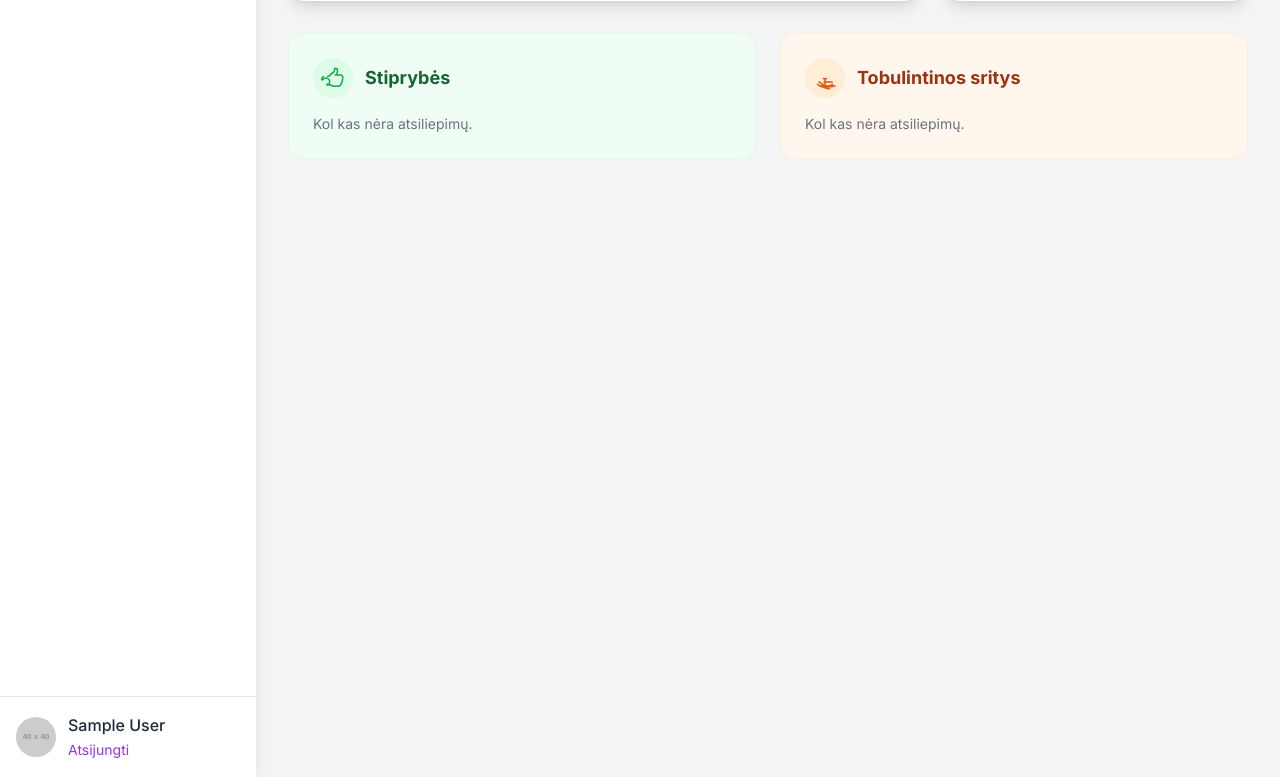
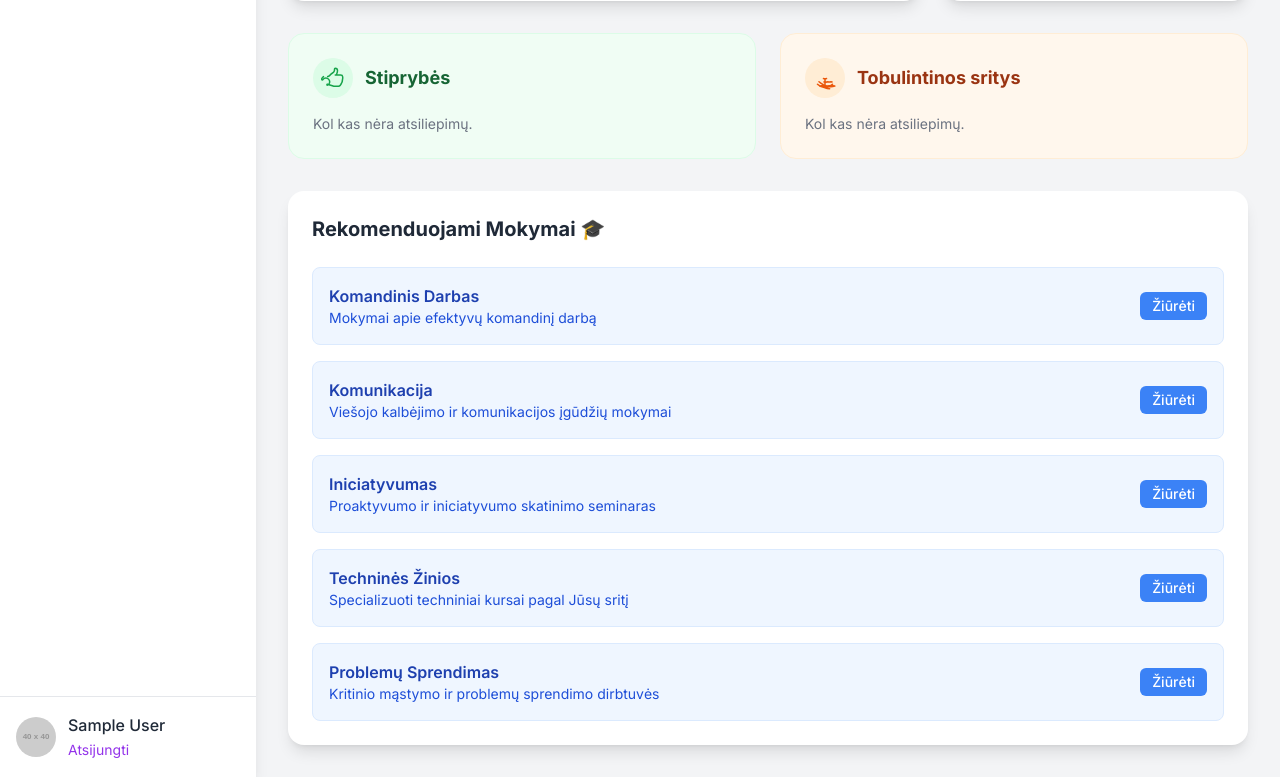
Before and after one commit to delfas2/feedbackas, a Django app: page /results/ in a window 1280 px wide. Shown: the part 679-1456 px from the top of the page. Run offline with Django 4.2, Linux system fonts and the light colour scheme; the visitor is signed in with stand-in values (Sample User, id 1); grey boxes labelled with a size stand in for pictures from a placeholder-image service; data that the repository does not hold is empty; some libraries are stand-ins or nearby versions.

Commit message:
Pridėti rekmenduojami mokymai

```diff
--- a/feedbackas/urls.py
+++ b/feedbackas/urls.py
@@ -33,5 +33,6 @@ urlpatterns = [
     path('team/', views.team_members_list, name='team_members_list'),
     path('tasks/dashboard/', views.my_tasks_list, name='my_tasks_list'),
     path('results/', views.results, name='results'),
+    path('feedback/results/', views.results, name='feedback_results'),
     path('generate_ai_feedback/', views.generate_ai_feedback, name='generate_ai_feedback'),
 ]
--- a/feedbackas/views.py
+++ b/feedbackas/views.py
@@ -273,6 +273,22 @@ def results(request):
         {'name': 'Problemų Sprendimas', 'score': round(competency_averages.get('problem_solving') or 0, 1)},
     ]
 
+    training_map = {
+        'Komandinis Darbas': 'Mokymai apie efektyvų komandinį darbą',
+        'Komunikacija': 'Viešojo kalbėjimo ir komunikacijos įgūdžių mokymai',
+        'Iniciatyvumas': 'Proaktyvumo ir iniciatyvumo skatinimo seminaras',
+        'Techninės Žinios': 'Specializuoti techniniai kursai pagal Jūsų sritį',
+        'Problemų Sprendimas': 'Kritinio mąstymo ir problemų sprendimo dirbtuvės',
+    }
+
+    recommended_trainings = []
+    for competency in competencies:
+        if competency['score'] < 7: # Naudojame 7 kaip ribą, kaip ir AI raginime
+            recommended_trainings.append({
+                'competency': competency['name'],
+                'training': training_map.get(competency['name'], 'Bendrieji tobulinimosi kursai')
+            })
+
     context = {
         'overall_avg_rating': round(overall_avg_rating, 1),
         'received_feedback_count': completed_feedback.count(),
@@ -280,6 +296,7 @@ def results(request):
         'competencies': competencies,
         'strengths': qualitative_feedback[:3], # Laikinai priskiriame pirmuosius atsiliepimus kaip stiprybes
         'improvements': qualitative_feedback[3:5], # Laikinai priskiriame kitus kaip tobulintinas sritis
+        'recommended_trainings': recommended_trainings,
         'company_name': request.user.profile.company if hasattr(request.user, 'profile') else '',
     }
 
--- a/templates/results.html
+++ b/templates/results.html
@@ -151,6 +151,34 @@
 
                 </div>
 
+                <!-- 4. Rekomenduojami Mokymai -->
+                <div class="bg-white rounded-2xl shadow-lg p-6">
+                    <h3 class="text-xl font-bold text-gray-800 mb-6">Rekomenduojami Mokymai 🎓</h3>
+                    {% if recommended_trainings %}
+                        <div class="space-y-4">
+                            {% for item in recommended_trainings %}
+                                <div class="bg-blue-50 border border-blue-100 rounded-lg p-4 flex items-center justify-between">
+                                    <div>
+                                        <p class="font-semibold text-blue-800">{{ item.competency }}</p>
+                                        <p class="text-sm text-blue-700">{{ item.training }}</p>
+                                    </div>
+                                    <a href="#" class="px-3 py-1 text-sm font-medium text-white bg-blue-500 rounded-md hover:bg-blue-600 transition-colors">
+                                        Žiūrėti
+                                    </a>
+                                </div>
+                            {% endfor %}
+                        </div>
+                    {% else %}
+                        <div class="text-center py-6">
+                            <svg class="mx-auto h-12 w-12 text-gray-400" fill="none" viewBox="0 0 24 24" stroke="currentColor" aria-hidden="true">
+                                <path vector-effect="non-scaling-stroke" stroke-linecap="round" stroke-linejoin="round" stroke-width="2" d="M9 12l2 2 4-4m6 2a9 9 0 11-18 0 9 9 0 0118 0z" />
+                            </svg>
+                            <h3 class="mt-2 text-sm font-medium text-gray-900">Puiku!</h3>
+                            <p class="mt-1 text-sm text-gray-500">Šiuo metu neturime jokių mokymų rekomendacijų.</p>
+                        </div>
+                    {% endif %}
+                </div>
+
             </div>
         </main>
 {% endblock %}
```
